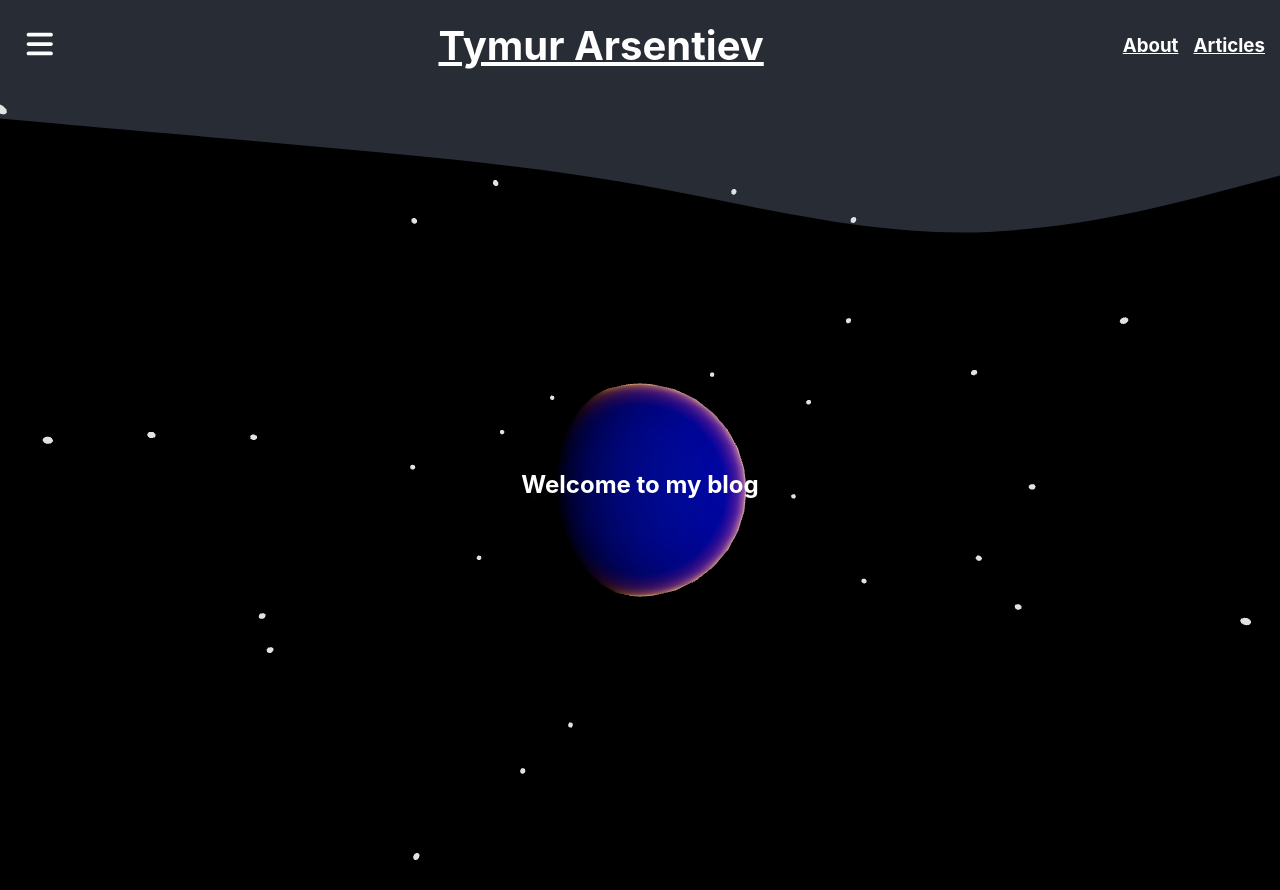
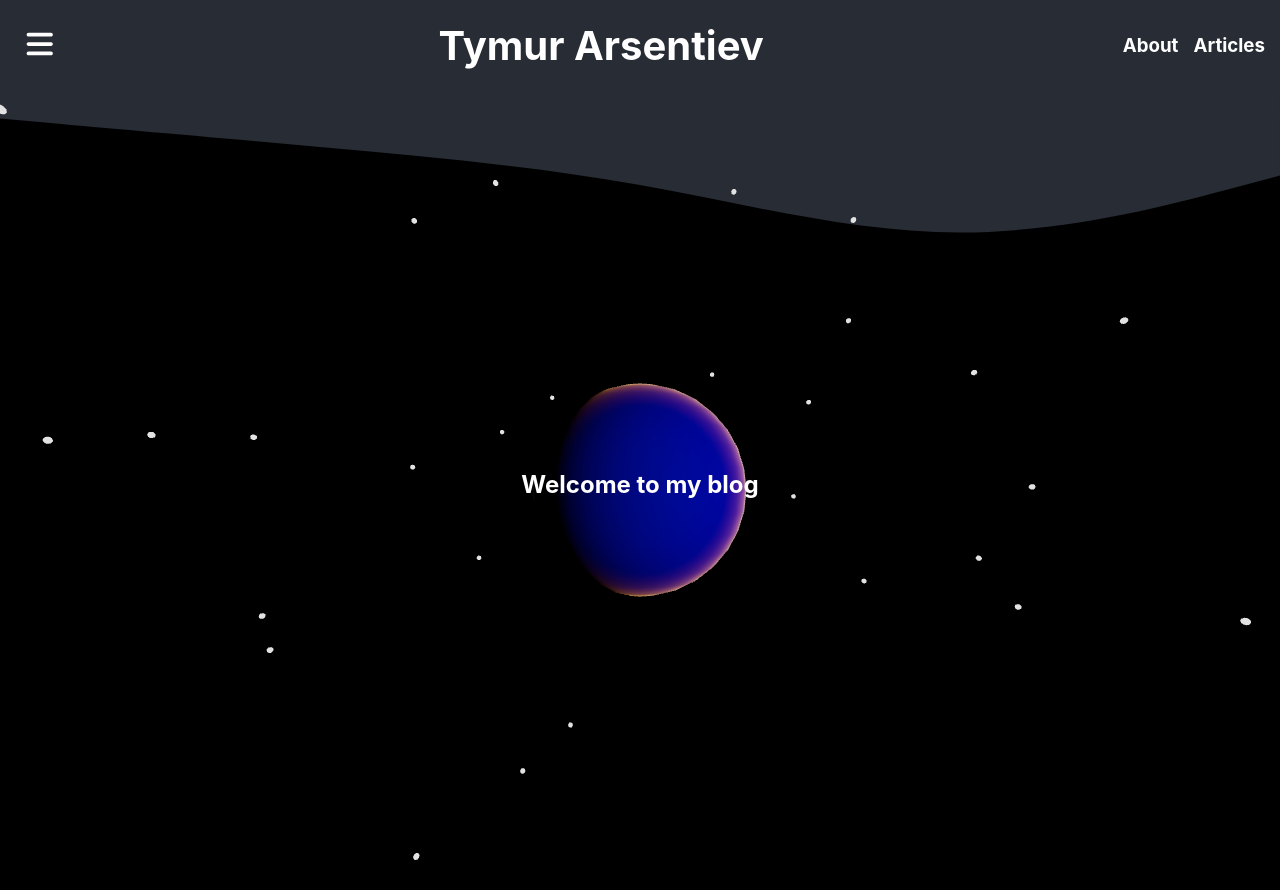
Before and after one commit to tymur999/tymur999, a React (Create React App) app: page / in a window 1280 px wide. Built offline with nearby package versions, Linux system fonts and the light colour scheme.

Commit message:
links styling fix (no underline)

```diff
--- a/src/router/Link.tsx
+++ b/src/router/Link.tsx
@@ -4,7 +4,7 @@ import React, {PropsWithChildren} from "react";
 import {useRouter} from "./RouterContext";
 import {Path} from "./router";
 
-export function Link(props: {className: string, href: Path, replace?: boolean } & PropsWithChildren) {
+export function Link(props: {className?: string, href: Path, replace?: boolean } & PropsWithChildren) {
   const {children, className, href, replace} = props;
   const router = useRouter();
 
@@ -17,5 +17,5 @@ export function Link(props: {className: string, href: Path, replace?: boolean }
         }
    }
 
-  return <a onClick={onClick} href={href} className={`${className} link click`}>{children}</a>
+  return <a onClick={onClick} href={href} className={`${className} link`}>{children}</a>
 }
--- a/src/router/Route.tsx
+++ b/src/router/Route.tsx
@@ -6,5 +6,5 @@ export function Route(props: PropsWithChildren & {path: Path}) {
   const {path, children} = props;
   const router = useRouter();
 
-  return router.current === path ? <>{children}</> : <></>
+  return router.current.toLowerCase() === path ? <>{children}</> : <></>
 }
--- a/src/router/link.scss
+++ b/src/router/link.scss
@@ -1,6 +1,7 @@
 .link {
   color: white;
-  text-decoration: underline;
+  text-decoration: none;
+  text-align: center;
 }
 
 .link:hover {
```
